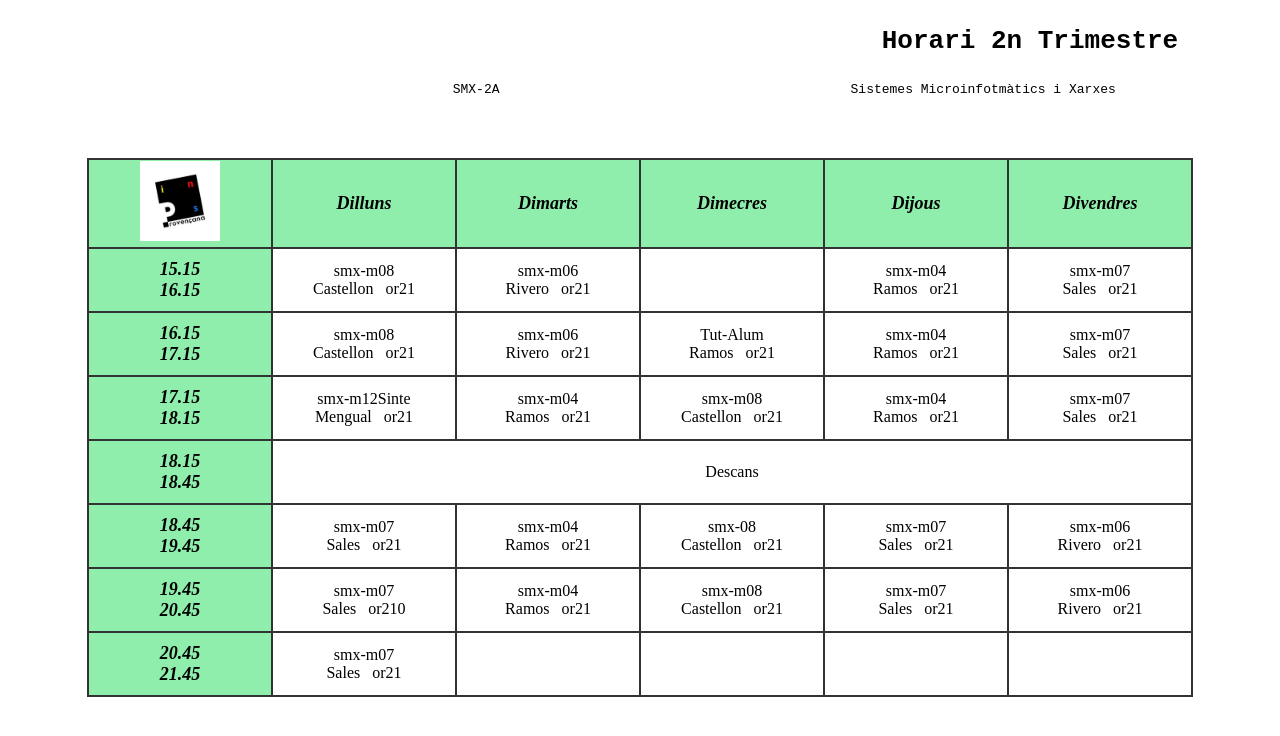
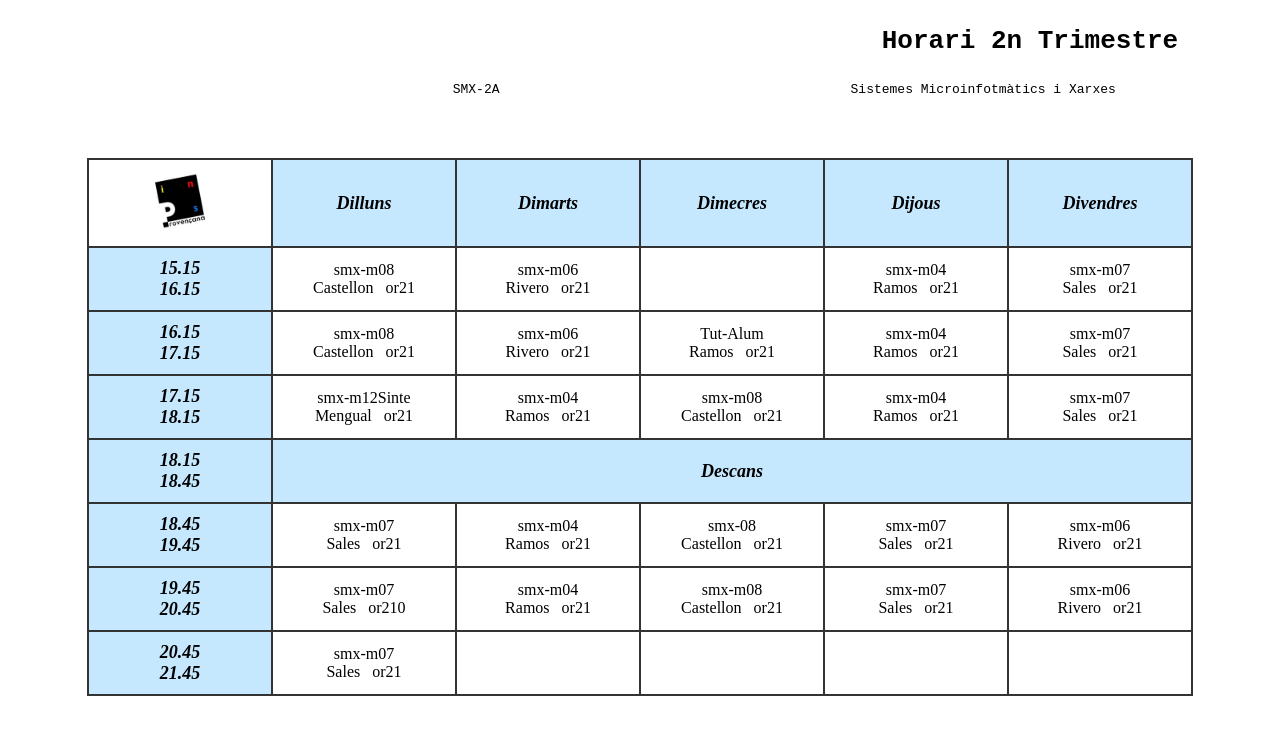
Before and after one commit to mama0950/m08uf5, a plain HTML site: page Horario.html in a window 1280 px wide. Shown: the top 736 px of the page. Drawn offline with Linux system fonts and the light colour scheme.

Commit message:
cambiar colores

```diff
--- a/CSS/css_horario2.css
+++ b/CSS/css_horario2.css
@@ -31,7 +31,7 @@ th, td {
 }
 
 th {
-  background-color: #90eeac;
+  background-color: #c6e8ff;
   font-family: "Times New Roman", serif;
   font-size: 18px;
   font-style: italic;
--- a/Horario.html
+++ b/Horario.html
@@ -10,7 +10,7 @@
     <pre>                                                         SMX-2A                                             Sistemes Microinfotmàtics i Xarxes                                            TUTOR/A: Victor Ramos Santafé</pre>
     <table>
         <tr>
-            <th><img src="IMG/logo_PROOOOOOOOOVEEN.jpg" style="widht:70px;height:80px;"></th>  <th>Dilluns</th><th>Dimarts</th><th>Dimecres</th><th>Dijous</th><th>Divendres</th>
+            <td><img src="IMG/logo_PROOOOOOOOOVEEN.jpg" style="widht:70px;height:80px;"></td>  <th>Dilluns</th><th>Dimarts</th><th>Dimecres</th><th>Dijous</th><th>Divendres</th>
         </tr>
         <tr>
             <th>15.15 <br> 16.15</th> <td class="contenido">smx-m08 <br> Castellon&nbsp;&nbsp;&nbsp;or21</td><td class="contenido">smx-m06 <br> Rivero&nbsp;&nbsp;&nbsp;or21</td><td></td><td class="contenido">smx-m04 <br> Ramos&nbsp;&nbsp;&nbsp;or21</td><td class="contenido">smx-m07 <br> Sales&nbsp;&nbsp;&nbsp;or21</td>
@@ -23,7 +23,7 @@
         </tr>
         <tr>
             <th>18.15 <br> 18.45</th> <br>
-            <td colspan="5">Descans</td>
+            <th colspan="5">Descans</th>
         </tr>
         <tr>
             <th>18.45 <br> 19.45</th> <td class="contenido">smx-m07 <br>Sales&nbsp;&nbsp;&nbsp;or21</td><td class="contenido">smx-m04 <br> Ramos&nbsp;&nbsp;&nbsp;or21</td> <td class="contenido">smx-08 <br> Castellon&nbsp;&nbsp;&nbsp;or21</td> <td class="contenido">smx-m07 <br> Sales&nbsp;&nbsp;&nbsp;or21</td> <td class="contenido">smx-m06 <br> Rivero&nbsp;&nbsp;&nbsp;or21</td>
```
